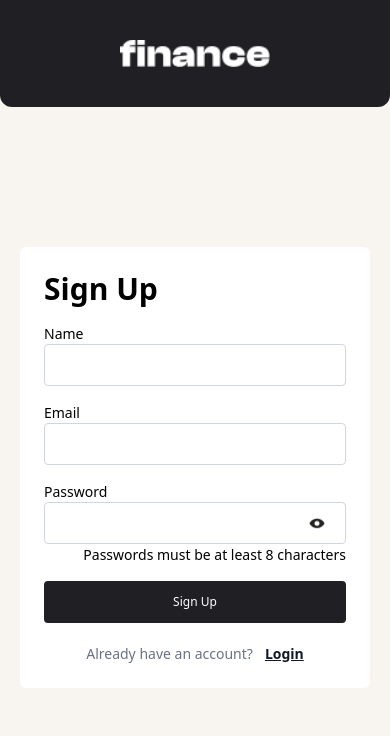
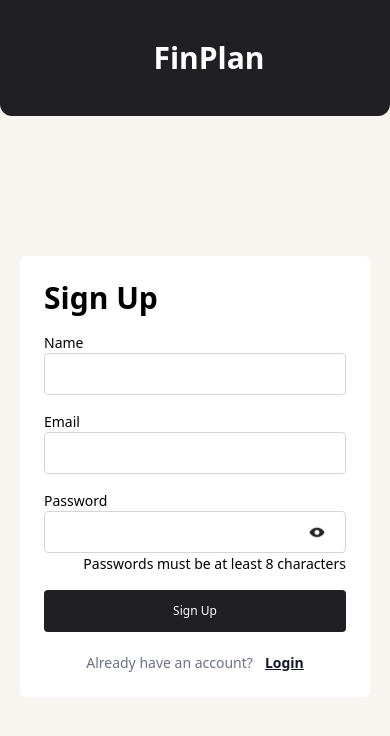
Before and after one commit to vickcodes001/finance, a React (Vite) app: page /signUp in a window 390 px wide. Shown: the top 736 px of the page. Built offline with nearby package versions, Linux system fonts and the light colour scheme.

Commit message:
a new update on login, signup and dashboard page

```diff
--- a/src/pages/Dashboard.tsx
+++ b/src/pages/Dashboard.tsx
@@ -12,7 +12,7 @@ interface Props {
 
 const Dashboard = ({ detail }: Props) => {
   return (
-    <div className="flex flex-col-reverse w-[1224px] mx-auto lg:flex-row relative bg-[#F8F4F0]">
+    <div className="flex flex-col-reverse lg:w-[1224px] mx-auto lg:flex-row relative bg-[#F8F4F0]">
       <Sidebar />
 
       <div className="flex flex-col gap-5 py-5 px-5 lg:px-10 lg:w-full lg:max-w-[100%]">
--- a/src/pages/auth/Login.tsx
+++ b/src/pages/auth/Login.tsx
@@ -1,6 +1,5 @@
 import React, { useState } from "react";
 import desktopAuth from "../../../public/images/auth/finance-login.png";
-import Logo from "../../../public/images/Logo.png";
 import { Link } from "react-router-dom";
 import eyeIcon from "../../../public/images/auth/eye-icon.png";
 import hidden from "../../../public/images/auth/hidden.png";
@@ -76,9 +75,9 @@ const SignUp = () => {
   return (
     <>
       <div className="flex flex-col gap-30 lg:gap-0 lg:flex-row lg:w-[1224px] mx-auto bg-[#F8F4F0] pt-0 lg:p-5 h-[920px]">
-        <div className="flex flex-col justify-between items-center lg:items-start bg-[#201F24] w-full max-w-[560px] lg:h-full rounded-b-xl lg:rounded-b-0 lg:rounded-xl overflow-hidden relative z-1 p-10">
+        <div className="flex flex-col justify-between items-center mx-auto lg:items-start bg-[#201F24] w-full max-w-[760px] lg:h-full rounded-b-xl lg:rounded-b-0 lg:rounded-xl overflow-hidden relative z-1 p-10">
           <div>
-            <img src={Logo} alt="finance logo image" className="w-[150px]" />
+            <h2 className="text-3xl font-bold pl-7 text-white lg:block">FinPlan</h2>
           </div>
           <img
             src={desktopAuth}
@@ -95,7 +94,7 @@ const SignUp = () => {
             </p>
           </div>
         </div>
-        <div className="flex justify-center items-center p-5 lg:p-0 w-full max-w-[840px]">
+        <div className="flex justify-center items-center p-5 mx-auto lg:p-0 w-full max-w-[740px]">
           <form
             onSubmit={handleSubmit}
             className="w-full lg:max-w-[450px] space-y-4 p-6 bg-white rounded-md"
@@ -150,7 +149,7 @@ const SignUp = () => {
               <p className="text-gray-500 text-[14px] mt-3">
                 Need to create an account?
                 <span>
-                  <Link to="/login" className="text-gray-900 underline ml-3 font-bold">
+                  <Link to="/signup" className="text-gray-900 underline ml-3 font-bold">
                     Sign Up
                   </Link>
                 </span>
--- a/src/pages/auth/SignUp.tsx
+++ b/src/pages/auth/SignUp.tsx
@@ -1,6 +1,5 @@
 import React, { useState } from "react";
 import desktopAuth from "../../../public/images/auth/finance-login.png";
-import Logo from "../../../public/images/Logo.png";
 import { Link } from "react-router-dom";
 import eyeIcon from "../../../public/images/auth/eye-icon.png";
 import hidden from "../../../public/images/auth/hidden.png";
@@ -76,9 +75,9 @@ const SignUp = () => {
   return (
     <>
       <div className="flex flex-col gap-30 lg:gap-0 lg:flex-row lg:w-[1224px] mx-auto bg-[#F8F4F0] pt-0 lg:p-5 h-[920px]">
-        <div className="flex flex-col justify-between items-center lg:items-start bg-[#201F24] w-full max-w-[560px] lg:h-full rounded-b-xl lg:rounded-b-0 lg:rounded-xl overflow-hidden relative z-1 p-10">
+        <div className="flex flex-col justify-between items-center mx-auto lg:items-start bg-[#201F24] w-full max-w-[760px] lg:h-full rounded-b-xl lg:rounded-b-0 lg:rounded-xl overflow-hidden relative z-1 p-10">
           <div>
-            <img src={Logo} alt="finance logo image" className="w-[150px]" />
+            <h2 className="text-3xl font-bold pl-7 text-white lg:block">FinPlan</h2>
           </div>
           <img
             src={desktopAuth}
@@ -95,7 +94,7 @@ const SignUp = () => {
             </p>
           </div>
         </div>
-        <div className="flex justify-center items-center p-5 lg:p-0 w-full max-w-[840px]">
+        <div className="flex mx-auto justify-center items-center p-5 lg:p-0 w-full max-w-[740px]">
           <form
             onSubmit={handleSubmit}
             className="w-full lg:max-w-[450px] space-y-4 p-6 bg-white rounded-md"
```
